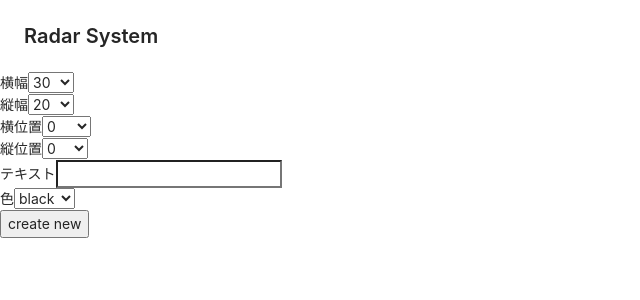
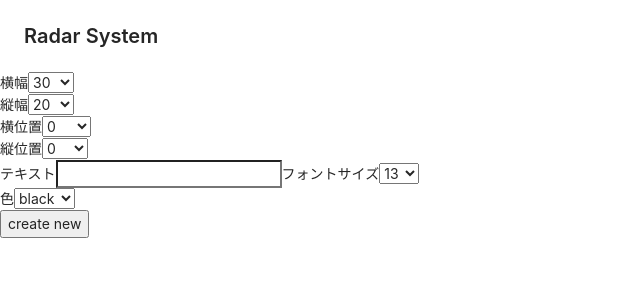
Before and after one commit to mike-neck/tech-radar-system, a React (Create React App) app: page / in a window 1280 px wide. Shown: the top 300 px of the page, without its empty margins (0-640 px from the left). Built offline with nearby package versions, Linux system fonts and the light colour scheme.

Commit message:
feature to configure font size.

```diff
--- a/src/components/InputForms.tsx
+++ b/src/components/InputForms.tsx
@@ -1,5 +1,5 @@
 import React, {ChangeEventHandler, ReactElement, useState} from "react";
-import {BasicColor, BasicColorCandidates, RectangleText} from "./Rectangle";
+import {BasicColor, BasicColorCandidates, FontSize, RectangleText} from "./Rectangle";
 
 class AxisBuilder implements Iterator<number>, Iterable<number> {
     max: number;
@@ -54,6 +54,7 @@ const allSelectableWidth: SelectableWidth[] = [...allSelectableHeight, 210];
 
 export const MaxHorizontalAxis = 500
 
+const availableFontSize: FontSize[] = [11, 12, 13, 15, 18, 23, 31, 34];
 
 function Selector<T extends number>(param: { initialValue: T, candidates: T[], handler: OnChangeHandler<T> }): ReactElement {
     const [selector, setSelector] = useState<T>(param.initialValue);
@@ -98,7 +99,8 @@ export function InputForms(param: { onNewObject: (newObject: RectangleText) => v
         axis: {
             x: 0,
             y: 0
-        }
+        },
+        fontSize: 13,
     };
     const [object, setObject] = useState(initialObject);
 
@@ -152,6 +154,8 @@ export function InputForms(param: { onNewObject: (newObject: RectangleText) => v
             <div>
                 <label>テキスト</label>
                 <input type="text" onChange={event => update("text", event.target.value)} value={object.text}/>
+                <label>フォントサイズ</label>
+                <Selector<FontSize> initialValue={13} candidates={availableFontSize} handler={value => update("fontSize", value)}/>
             </div>
             <div>
                 <label>色</label>
--- a/src/components/Rectangle.tsx
+++ b/src/components/Rectangle.tsx
@@ -9,12 +9,15 @@ export interface Axis {
     y: number;
 }
 
+export type FontSize = 11 | 12 | 13 | 15 | 18 | 23 | 31 | 34;
+
 export interface RectangleText {
     text: string;
     width: number;
     height: number;
     color: BasicColor;
     axis: Axis;
+    fontSize: FontSize;
 }
 
 export type RectangleTexts = RectangleText[];
@@ -34,7 +37,7 @@ export const RectangleTexts: React.FC<{ items: RectangleTexts }> = ({ items }) =
         boxes.append("text")
             .attr("transform", datum => `translate(0, ${datum.height})`)
             .attr("fill", "white")
-            .style("font-size", datum => datum.width * 0.9)
+            .style("font-size", datum => datum.fontSize)
             .text(datum => datum.text);
     });
     // noinspection CheckTagEmptyBody
```
